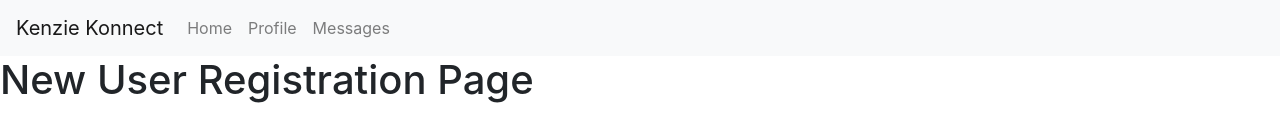
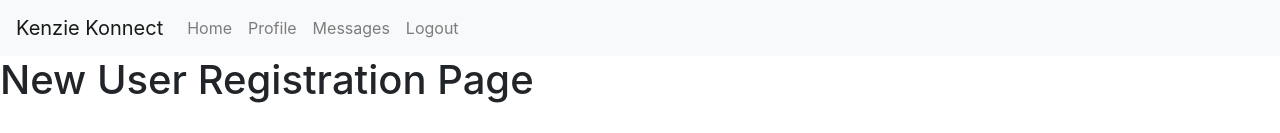
Before and after one commit to AmandaYonce/kenzieconnect, a React (Create React App) app in the folder frontend/: page /register in a window 1280 px wide. Shown: the top 133 px of the page. Built offline with nearby package versions, Linux system fonts and the light colour scheme.

Commit message:
header fix

```diff
--- a/frontend/src/App.js
+++ b/frontend/src/App.js
@@ -16,7 +16,7 @@ class App extends Component {
         <Route exact path="/" component={Auth} />
         <Route exact path="/home" component={Landing} />
         <Route exact path="/profile/:username" component={Profile} />
-        <Route exact path="/messagefeed/:username" component={PenPal}/>
+        <Route exact path="/messages/:username" component={PenPal}/>
         <Route exact path="/register/" component={NewUserReg}/>
         {/* <Route path="*" component={NotFound} /> */}
 
--- a/frontend/src/components/header.js
+++ b/frontend/src/components/header.js
@@ -25,6 +25,9 @@ class Header extends Component{
                 <NavItem>
                 <NavLink href="/messages/:username">Messages</NavLink>
                 </NavItem>
+                <NavItem>
+                <NavLink href="/">Logout</NavLink>
+                </NavItem>
             </Nav>
         </Navbar>
         </>
```
